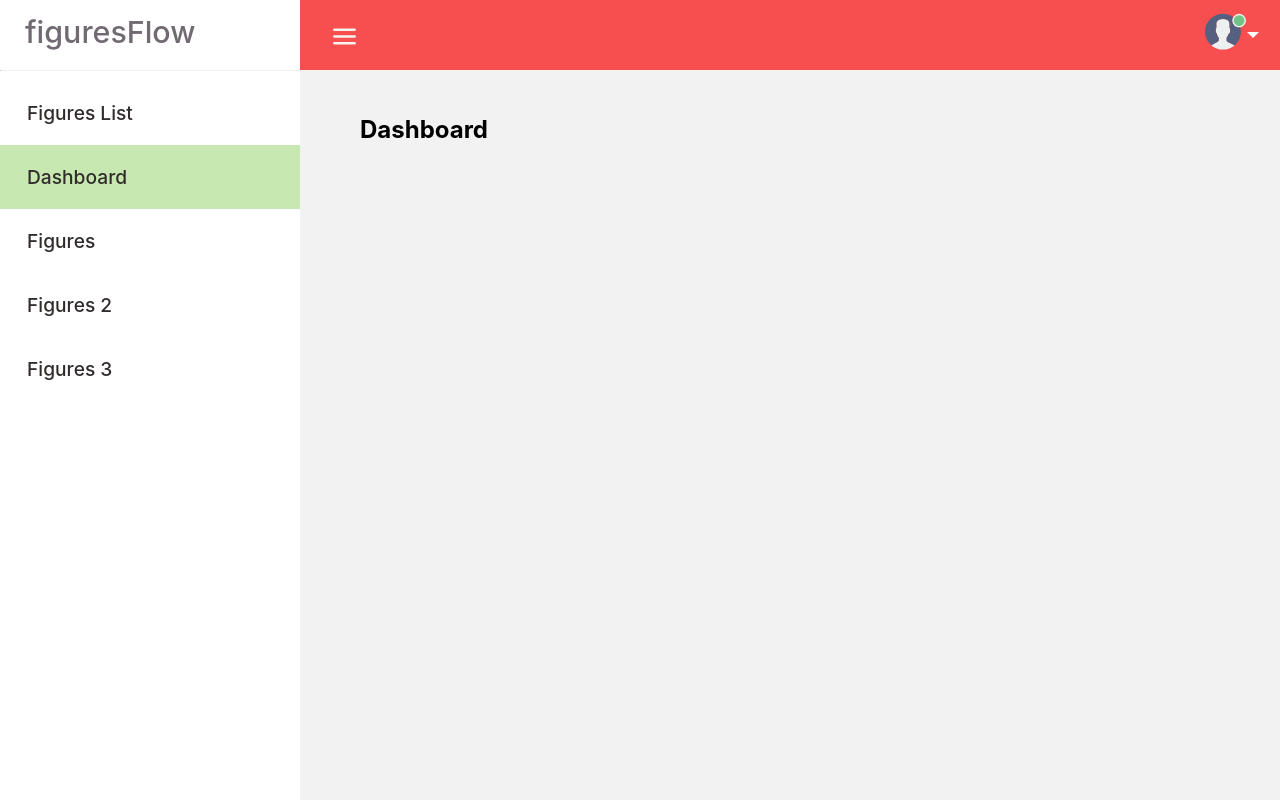
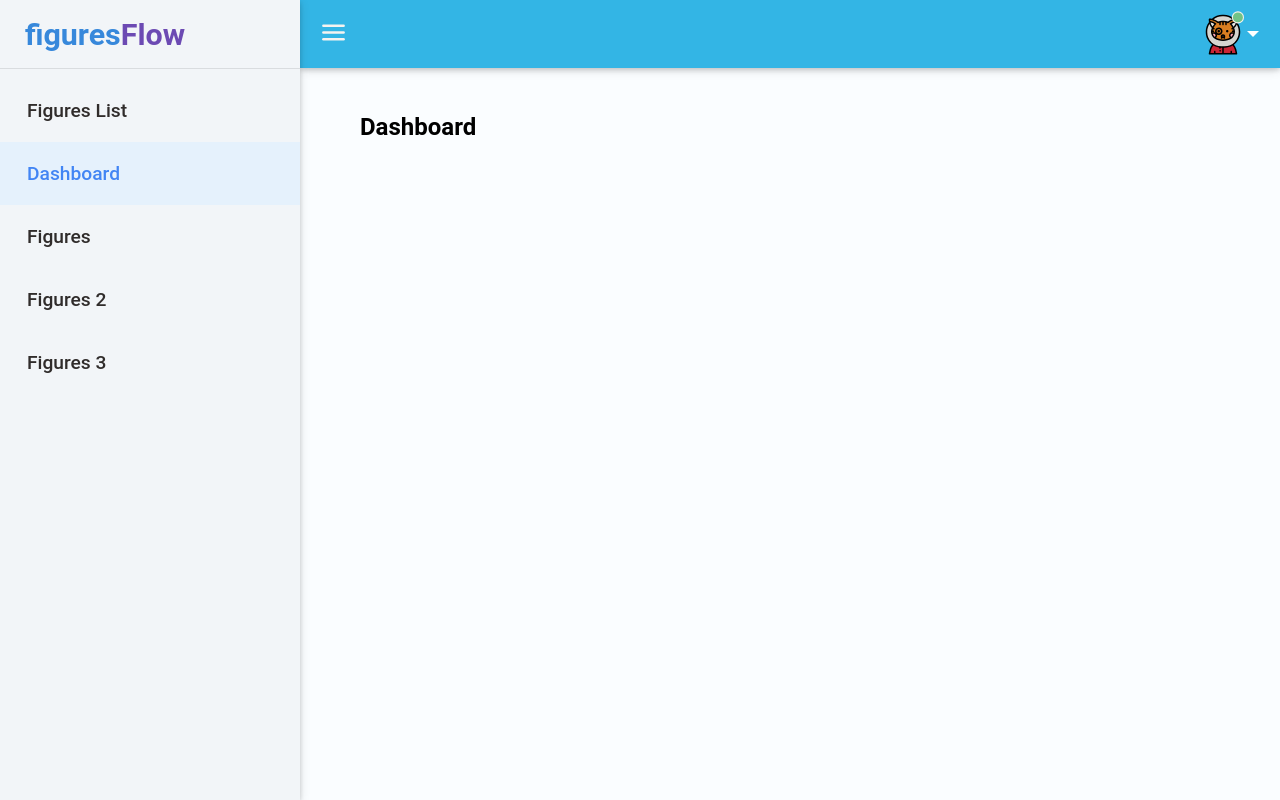
Before and after one commit to pressR2/figuresFlow, a React (Create React App) app: page /dashboard in a window 1280 px wide. Built offline with nearby package versions, Linux system fonts and the light colour scheme; no server answers; sample sign-in values are in the browser's storage.

Commit message:
[RM-31] refactor: color change

```diff
--- a/src/pages/Dashboard/Dashboard.css
+++ b/src/pages/Dashboard/Dashboard.css
@@ -2,7 +2,8 @@
 
 .figures-wrapper {
     display: flex;
-    background-color: #f2f2f2;
+    background-color: #fafdff;
+    font-family: "Roboto",sans-serif;
 }
 
 /***   NAV   ***/
@@ -13,12 +14,15 @@ nav {
 }
 
 .top-nav {
-    background-color: #f74f4f;
-    height: 70px;
+    z-index: 1;
+    background-color: #33b5e5;
+    height: 68px;
     display: flex;
     flex-direction: row;
     width: 100%;
     justify-content: space-between;
+    -webkit-box-shadow: 0 2px 5px 0 rgb(0 0 0 / 16%), 0 2px 10px 0 rgb(0 0 0 / 12%);
+    box-shadow: 0 2px 5px 0 rgb(0 0 0 / 16%), 0 2px 10px 0 rgb(0 0 0 / 12%);
 }
 
 /***   MAIN CONTENT   ***/
@@ -26,18 +30,18 @@ nav {
 main {
     width: calc(100vw - 300px);
     position: fixed;
-    top: 70px;
+    top: 68px;
     left: 300px;
-    height: calc(100vh - 70px);
-    background-color: #f2f2f2;
+    height: calc(100vh - 68px);
+    background-color: #fafdff;
     transition: all 0.3s ease-in-out;
-    overflow: scroll;
 }
 
 main.full-width {
     width: 100vw;
     left: 0;
     transition: all 0.3s ease-in-out;
+    overflow: scroll;
 }
 
 .main h2 {
@@ -46,19 +50,20 @@ main.full-width {
 
 .drawer-control {
     cursor: pointer;
-    background-color: #f74f4f;
+    background-color: #33b5e5;
     border: none;
+    padding: 0;
 }
 
 .drawer-control img {
-    padding: 21.5px 25px;
+    padding: 15px 20px;
     width: 27px;
 }
 
 .user-account {
     list-style: none;
-    width: 77px;
-    height: 70px;
+    width: 81px;
+    height: 68px;
     cursor: pointer;
     display: flex;
     align-items: center;
@@ -66,8 +71,8 @@ main.full-width {
 
 .user-status img {
     padding: 7px 0;
-    width: 44px;
-    height: 40px;
+    width: 48px;
+    height: 48px;
 }
 
 .dropdown-caret {
@@ -81,26 +86,33 @@ main.full-width {
 
 /***   SIDENAV   ***/
 
+aside {
+    z-index: 2;
+}
+
 .menu-header {
     display: flex;
     justify-content: space-between;
-    height: 70px;
+    height: 68px;
     align-items: baseline;
-    background-color: #fff;
+    background-color: #f2f5f8;
 }
 
 .menu-header h2 {
-    color: #726a72;
-    font-weight: 500;
+    color: #3788db;
     font-size: 1.9em;
-    margin: 14px 0 0 25px;
+    margin: 17px 0 0 25px;
+}
+
+.menu-header h2 span {
+    color: #6c4ab3;
 }
 
 .close-btn {
     padding: 19px;
     cursor: pointer;
     border: none;
-    background-color: white;
+    background-color: #f2f5f8;
     visibility: hidden;
 }
 
@@ -116,7 +128,9 @@ main.full-width {
     height: 100vh;
     width: 300px;
     transition: all 0.3s ease-in-out;
-    background-color: #fff;
+    background-color: #f2f5f8;
+    -webkit-box-shadow: 0 2px 5px 0 rgb(0 0 0 / 16%), 0 2px 10px 0 rgb(0 0 0 / 12%);
+    box-shadow: 0 2px 5px 0 rgb(0 0 0 / 16%), 0 2px 10px 0 rgb(0 0 0 / 12%);
 }
 
 .menu-items {
@@ -135,7 +149,7 @@ main.full-width {
 }
 
 .figures-link:hover {
-    background-color: #f2f2f2;
+    background-color: #deecfa;
 }
 
 /***   DROP DOWN MENU   ***/
@@ -156,7 +170,7 @@ main.full-width {
     right: 0;
     -webkit-box-shadow: 0 0 2px 2px rgb(0 0 0 / 5%);
     box-shadow: 0 0 2px 2px rgb(0 0 0 / 5%);
-    margin-right: 20px;
+    margin: 5px 17px 0 0;
     word-break: break-all;
     z-index: 1;
     padding: 0;
@@ -166,6 +180,7 @@ main.full-width {
 .drop-down-item {
     display: flex;
     flex-direction: row;
+    align-items: center;
 }
 
 .current-user {
@@ -185,7 +200,7 @@ main.full-width {
 }
 
 .drop-down-item:hover {
-    background-color: #f2f2f2;
+    background-color: #deecfa;
 }
 
 .current-user img,
@@ -195,11 +210,13 @@ main.full-width {
 }
 
 .current-user img {
-    margin-top: 10px;
+    width: 45px;
+    height: 65px;
 }
 
 hr {
-    border-top: #302c2b;
+    border: 0;
+    border-top: 1px solid rgba(0,0,0,0.1);
     margin: 0 0 10px 0;
 }
 
@@ -219,7 +236,7 @@ hr {
     }
 
     .user-status img {
-        padding: 7px;
+        padding: 7px 0;
         width: 42px;
     }
 
--- a/src/pages/Dashboard/Sidenav.tsx
+++ b/src/pages/Dashboard/Sidenav.tsx
@@ -8,7 +8,7 @@ const SideNav = ({ open, handleMenu }: SidenavProps) => {
         <aside>
             <div className={open ? "menu" : "menu hide"}>
                 <header className="menu-header">
-                    <h2>figuresFlow</h2>
+                    <h2>figures<span>Flow</span></h2>
                     <button
                         className="close-btn"
                         onClick={handleMenu}
--- a/src/pages/Dashboard/UserAccount.tsx
+++ b/src/pages/Dashboard/UserAccount.tsx
@@ -1,7 +1,7 @@
 import { useState } from "react";
 import { Link, useNavigate } from "react-router-dom";
 import { useAuth } from "../../services/auth/AuthContext";
-import userStatusIcon from "../../images/user-status.svg";
+import userStatusIcon from "../../images/user-img.svg";
 import userIcon from "../../images/user.svg";
 import logOutIcon from "../../images/logout.svg";
 
--- a/src/pages/Figures/Figures.css
+++ b/src/pages/Figures/Figures.css
@@ -4,9 +4,10 @@
 }
 
 .link {
-    background-color: #c8e8b1;
+    background-color: #e5f1fc;
+    color: #4285f4;
 }
 
 .link:hover {
-    background-color: #c8e8b1;
+    background-color: #e5f1fc;
 }
--- a/src/pages/FiguresList/DataTable.css
+++ b/src/pages/FiguresList/DataTable.css
@@ -39,15 +39,24 @@ input {
     font-size: 1rem;
 }
 
+button.action-btn:not(:last-of-type),
+.action-btn:hover {
+    background-color: #ff3547;
+    color: #fff;
+    border-right: 1px solid #e72939 !important;
+    min-width: 110px;
+}
+
 button.action-btn.disabled:not(:last-of-type),
 .action-btn.disabled:hover {
-    background-color: #e1e1e1;
-    border: 1px solid #adadad;
+    background-color: #f2f5f8;
+    border: 1px solid #ff3547;
     color: #83909d;
 }
 
-.drop-action-btn {
-    background-color: #1976d2;
+button.drop-action-btn,
+button.drop-action-btn:hover {
+    background-color: #ff3547;
 }
 
 button.add-figure-btn {
@@ -55,13 +64,18 @@ button.add-figure-btn {
     border-radius: 4px;
     width: 150px;
     height: 48px;
-    background-color: #1976d2;
+    background-color: #ff3547;
     color: #fff;
     margin-right: 17px;
 }
 
 button.add-figure-btn:hover {
-    background-color: #1565c0;
+    background-color: #ff3547;
+}
+
+span.css-12wnr2w-MuiButtonBase-root-MuiCheckbox-root.Mui-checked,
+span.css-12wnr2w-MuiButtonBase-root-MuiCheckbox-root.MuiCheckbox-indeterminate {
+    color: #ff3547;
 }
 
 @media only screen and (max-width: 890px) {
--- a/src/pages/FiguresList/DataTable.tsx
+++ b/src/pages/FiguresList/DataTable.tsx
@@ -165,7 +165,11 @@ const DataTable = () => {
                                 aria-label="split button"
                             >
                                 <Button
-                                    className={arrIds.length !== 0 ? "action-btn" : "action-btn disabled"}
+                                    className={
+                                        arrIds.length !== 0
+                                            ? "action-btn"
+                                            : "action-btn disabled"
+                                    }
                                     onClick={() => handleClick(tableData)}
                                 >
                                     {options[selectedIndex]}
```
Also changed, not shown: src/images/user-img.svg (added), src/images/user-status.svg (deleted).
